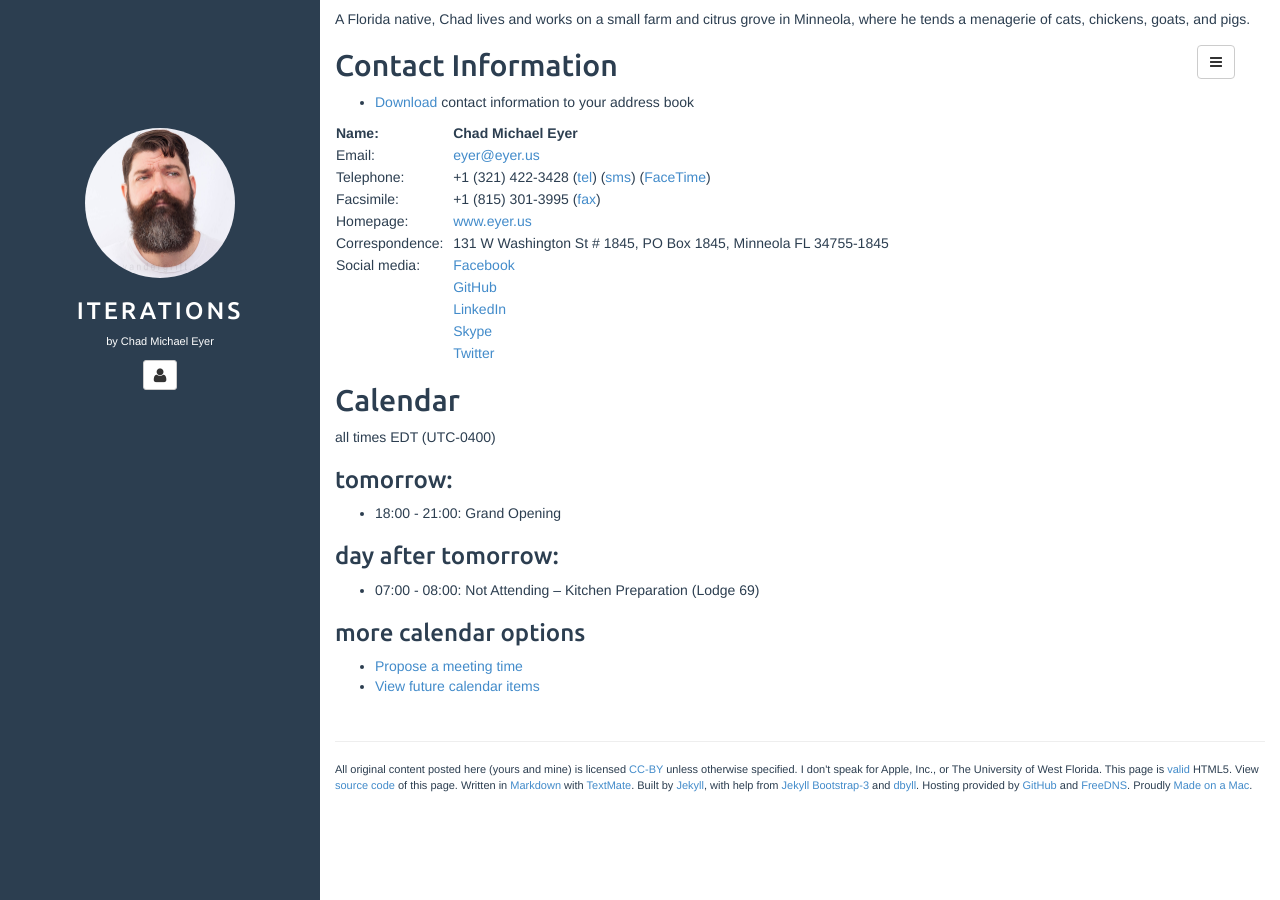
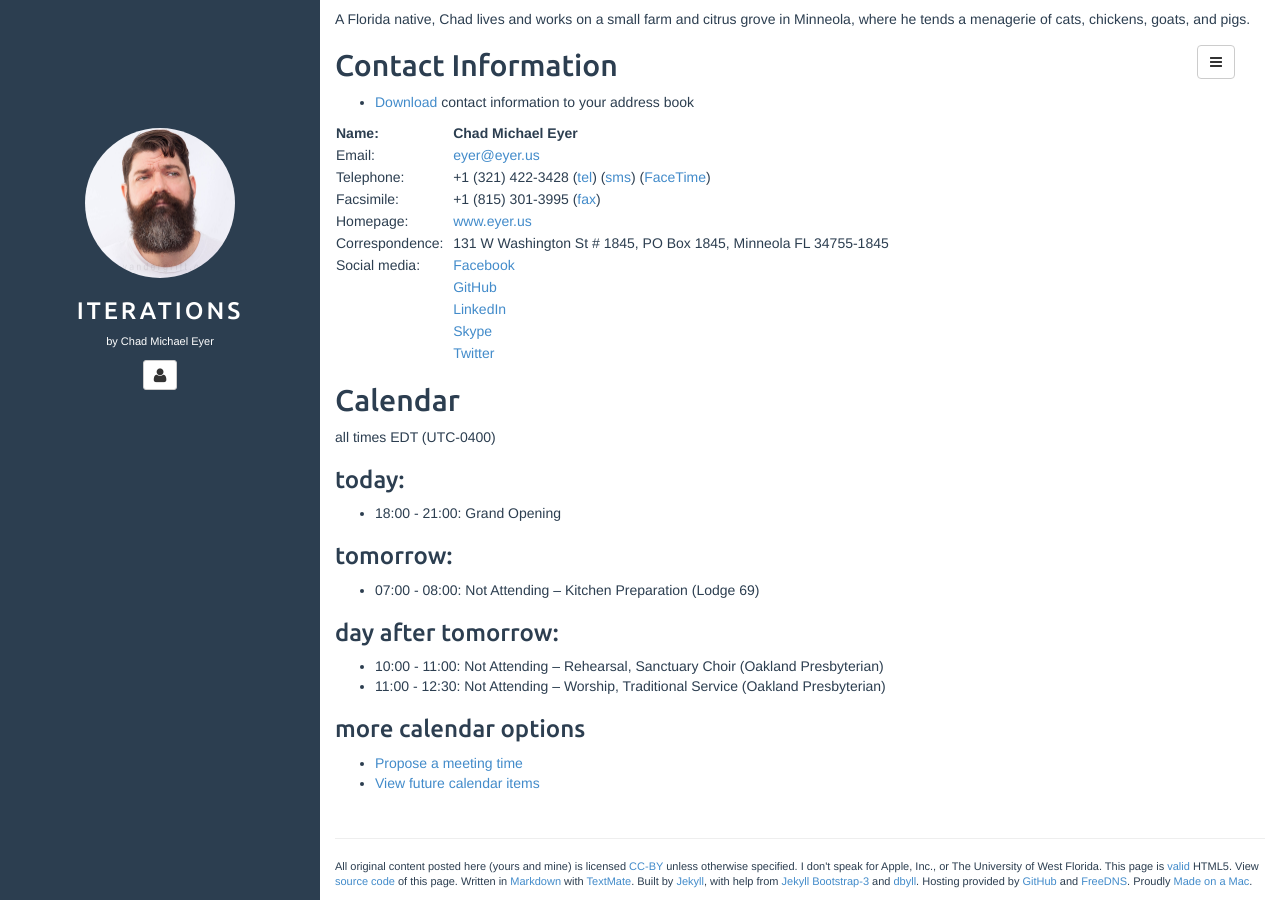
Before and after one commit to chadmichaeleyer/chadmichaeleyer.github.io, a Jekyll site: the page built from about.md, in a window 1280 px wide and 900 px high, scrolled down 1050 px. Built offline with Jekyll 4.4.1, drawn with Linux system fonts in a browser that asks for light colours.

Commit message:
calendar update

```diff
--- a/calendar-year.markdown
+++ b/calendar-year.markdown
@@ -1733,3 +1733,8 @@ all times EDT (UTC-0400)
 ### 2018-08-10 (Fri):
 
 * 07:00 - 21:30: AppleCare Advisor
+
+### 2018-08-11 (Sat):
+
+* 07:00 - 08:00: Kitchen Preparation (Lodge 69)
+* 07:00 - 21:30: AppleCare Advisor
--- a/calendar.markdown
+++ b/calendar.markdown
@@ -1,9 +1,14 @@
 all times EDT (UTC-0400)
+
+### today:
+
+* 18:00 - 21:00: Grand Opening
 
 ### tomorrow:
 
-* 18:00 - 21:00: Grand Opening
+* 07:00 - 08:00: Not Attending – Kitchen Preparation (Lodge 69)
 
 ### day after tomorrow:
 
-* 07:00 - 08:00: Not Attending – Kitchen Preparation (Lodge 69)
+* 10:00 - 11:00: Not Attending – Rehearsal, Sanctuary Choir (Oakland Presbyterian)
+* 11:00 - 12:30: Not Attending – Worship, Traditional Service (Oakland Presbyterian)
```
